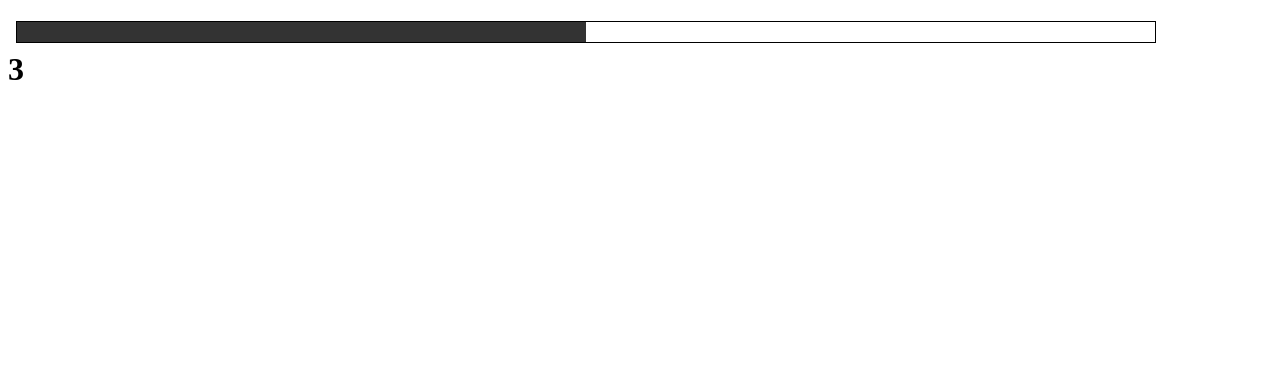
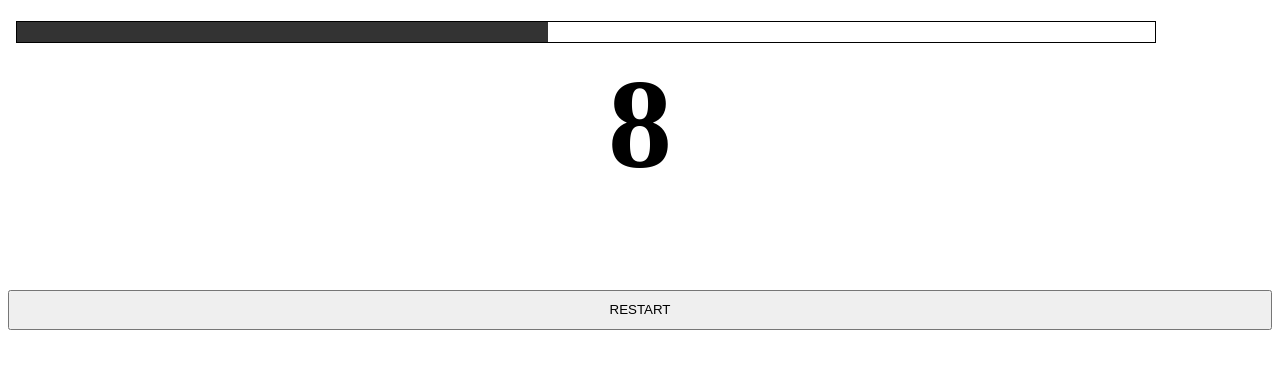
Before and after one commit to bonett/AngularAFondo, an Angular app: page / in a window 1280 px wide. Shown: the top 368 px of the page. Built offline with nearby package versions, Linux system fonts and the light colour scheme.

Commit message:
counter is working and add templateRef

```diff
--- a/src/app/app.component.html
+++ b/src/app/app.component.html
@@ -1,4 +1,12 @@
 <h1>
-  <app-progress-bar [progress]="50"></app-progress-bar>
-  <app-countdown [init]="10"></app-countdown>
+  <app-progress-bar
+    [progress]="counterProgress">
+  </app-progress-bar>
+  <app-countdown
+    #countdown
+    [init]="totalCountdown"
+    (onDecrease)="updateProgress($event)"
+    (onComplete)="countdownFinished()">
+  </app-countdown>
+  <button (click)="countdown.startCountdown(); counterProgress=0;">RESTART</button>
 </h1>
--- a/src/app/app.component.scss
+++ b/src/app/app.component.scss
@@ -1,3 +1,8 @@
 app-progress-bar {
     width: 90%;
 }
+
+button {
+    width: 100%;
+    height: 40px;
+}
--- a/src/app/app.component.ts
+++ b/src/app/app.component.ts
@@ -6,5 +6,18 @@ import { Component } from '@angular/core';
   styleUrls: ['./app.component.scss']
 })
 export class AppComponent {
-  title = 'angularTraining';
+
+  counterProgress: number = 0;
+  totalCountdown: number = 15;
+
+
+  constructor() { }
+
+  updateProgress($event) {
+    this.counterProgress = (this.totalCountdown - $event) / this.totalCountdown * 100;
+  }
+
+  countdownFinished() {
+    console.log('countodw has finished');
+  }
 }
--- a/src/app/countdown/countdown.component.scss
+++ b/src/app/countdown/countdown.component.scss
@@ -0,0 +1,5 @@
+:host {
+    width: 100%;
+    text-align: center;
+    font-size: 4em;
+}
--- a/src/app/countdown/countdown.component.ts
+++ b/src/app/countdown/countdown.component.ts
@@ -1,4 +1,4 @@
-import { Component, OnInit, Input, Output } from '@angular/core';
+import { Component, OnInit, Input, Output, EventEmitter } from '@angular/core';
 
 @Component({
   selector: 'app-countdown',
@@ -7,34 +7,48 @@ import { Component, OnInit, Input, Output } from '@angular/core';
 })
 export class CountdownComponent implements OnInit {
 
+  public counter: number = 0;
+  private countdownTimerRef: any = null;
+
   @Input() init: number = null;
-  public counter: number = 0;
+
+  @Output() onDecrease = new EventEmitter<number>();
+  @Output() onComplete = new EventEmitter<void>();
 
   constructor() { }
 
   ngOnInit(): void {
-    this.startCountDown();
+    this.startCountdown();
   }
 
-  startCountDown() {
+  startCountdown() {
     if (this.init && this.init > 0) {
+      this.clearTimeout();
       this.counter = this.init;
       this.doCountdown();
     }
   }
 
   doCountdown() {
-    setTimeout(() => {
+    this.countdownTimerRef = setTimeout(() => {
       this.counter = this.counter - 1;
       this.processCountdown();
     }, 1000);
   }
 
+  private clearTimeout() {
+    if(this.countdownTimerRef) {
+      clearTimeout(this.countdownTimerRef);
+      this.countdownTimerRef = null;
+    }
+  }
+
   processCountdown() {
-    console.log('count is', this.counter);
+
+    this.onDecrease.emit(this.counter);
 
     if (this.counter == 0) {
-      console.log('counted end');
+      this.onComplete.emit();
     } else {
       this.doCountdown();
     }
```
